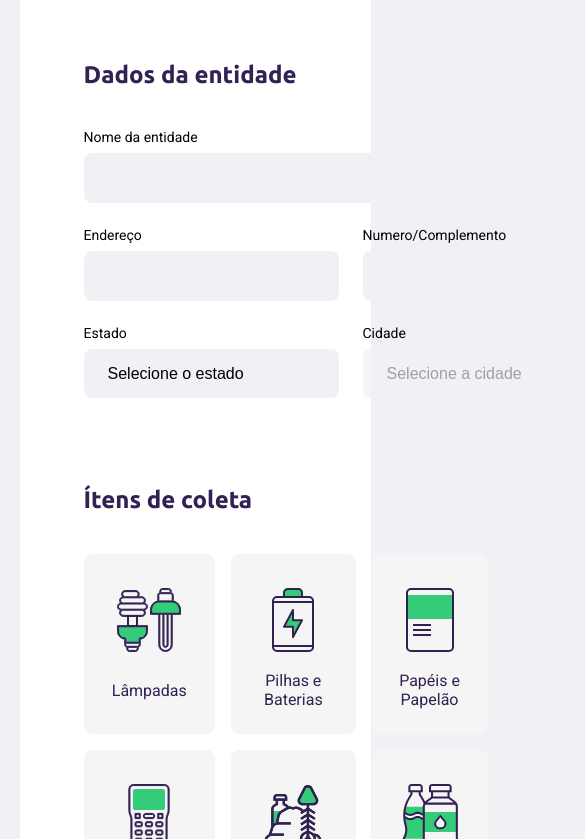
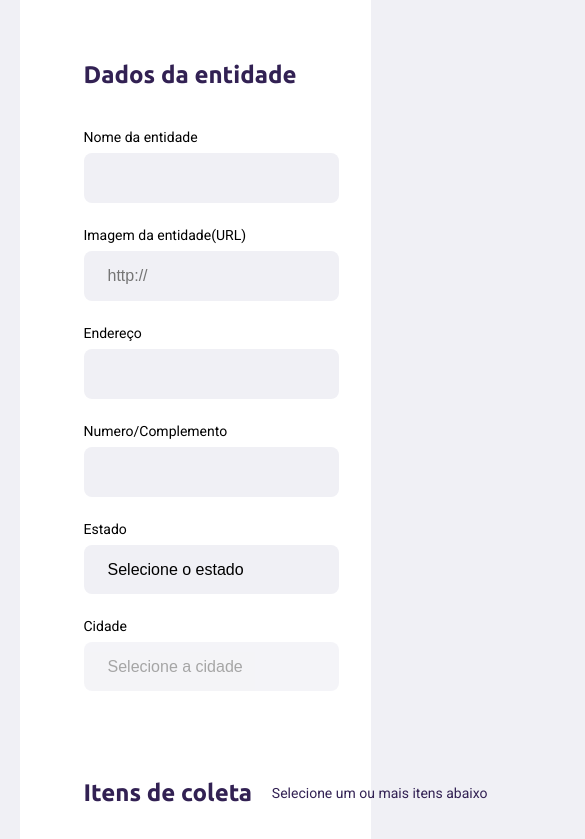
Before and after one commit to faopassos/E-trash, a website: page src/views/create-point.html in a window 390 px wide. Shown: the part 365-1204 px from the top of the page, 585 px wide, since content can reach past the window. Drawn offline with nearby package versions, Linux system fonts and the light colour scheme; files that its build step writes are made by us from their sources; no server answers; files whose address does not match are found by name.

Commit message:
finishing junjucks blocks and make responsivity with CSS

```diff
--- a/public/styles/create-point.css
+++ b/public/styles/create-point.css
@@ -45,10 +45,19 @@ form fieldset {
 
 form legend {
   margin-bottom: 40px;
+  display: flex;
+  align-items: center;
+  justify-content: space-between;
+  width: 100%;
 }
 
 form legend h2 {
   font-size: 24px;
+}
+
+form legend span {
+  font-size: 14px;
+  color: var(--title-color);
 }
 
 form .field {
--- a/public/styles/responsive.css
+++ b/public/styles/responsive.css
@@ -27,6 +27,14 @@
   #page-search-results .cards img {
     height: 200px;
   }
+
+  #page-create-point .field-group {
+    flex-direction: column;
+  }
+
+  #page-create-point .field-group .field + .field {
+    margin-left: 0;
+  }
 }
 
 @media (min-width: 1700px) {
--- a/src/server.js
+++ b/src/server.js
@@ -1,3 +1,5 @@
+// full MVC app - fullstack developer
+
 const express = require('express');
 const nunjucks = require('nunjucks');
 
--- a/src/views/create-point.html
+++ b/src/views/create-point.html
@@ -21,9 +21,20 @@
       <h2>Dados da entidade</h2>
     </legend>
 
-    <div class="field">
-      <label for="name">Nome da entidade</label>
-      <input type="text" name="name" required>
+    <div class="field-group">
+      <div class="field">
+        <label for="name">Nome da entidade</label>
+        <input type="text" name="name" required>
+      </div>
+      <div class="field">
+        <label for="name">Imagem da entidade(URL)</label>
+        <input
+          type="url"
+          name="image"
+          placeholder="http://"
+          required
+        >
+      </div>
     </div>
 
     <div class="field-group">
@@ -56,7 +67,8 @@
 
   <fieldset>
     <legend>
-      <h2>Ítens de coleta</h2>
+      <h2>Itens de coleta</h2>
+      <span>Selecione um ou mais itens abaixo</span>
     </legend>
 
     <div class="items-grid">
```
Also changed, not shown: src/views/layout.html (+0 -1 lines), src/views/partials/modal.html (+1 -1 lines), src/views/search-results.html (+21 -22 lines), src/views/index.html (line endings or trailing spaces).
